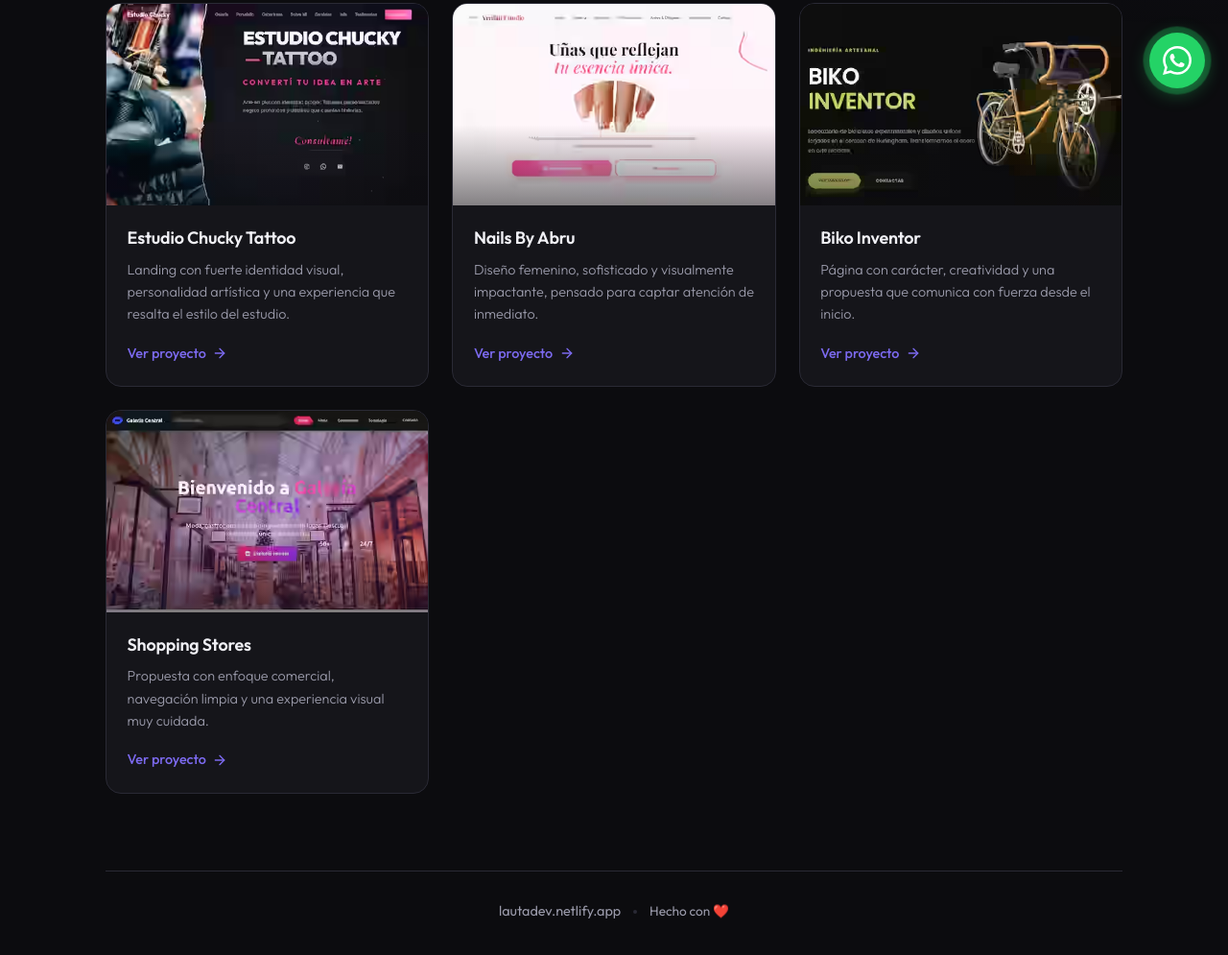
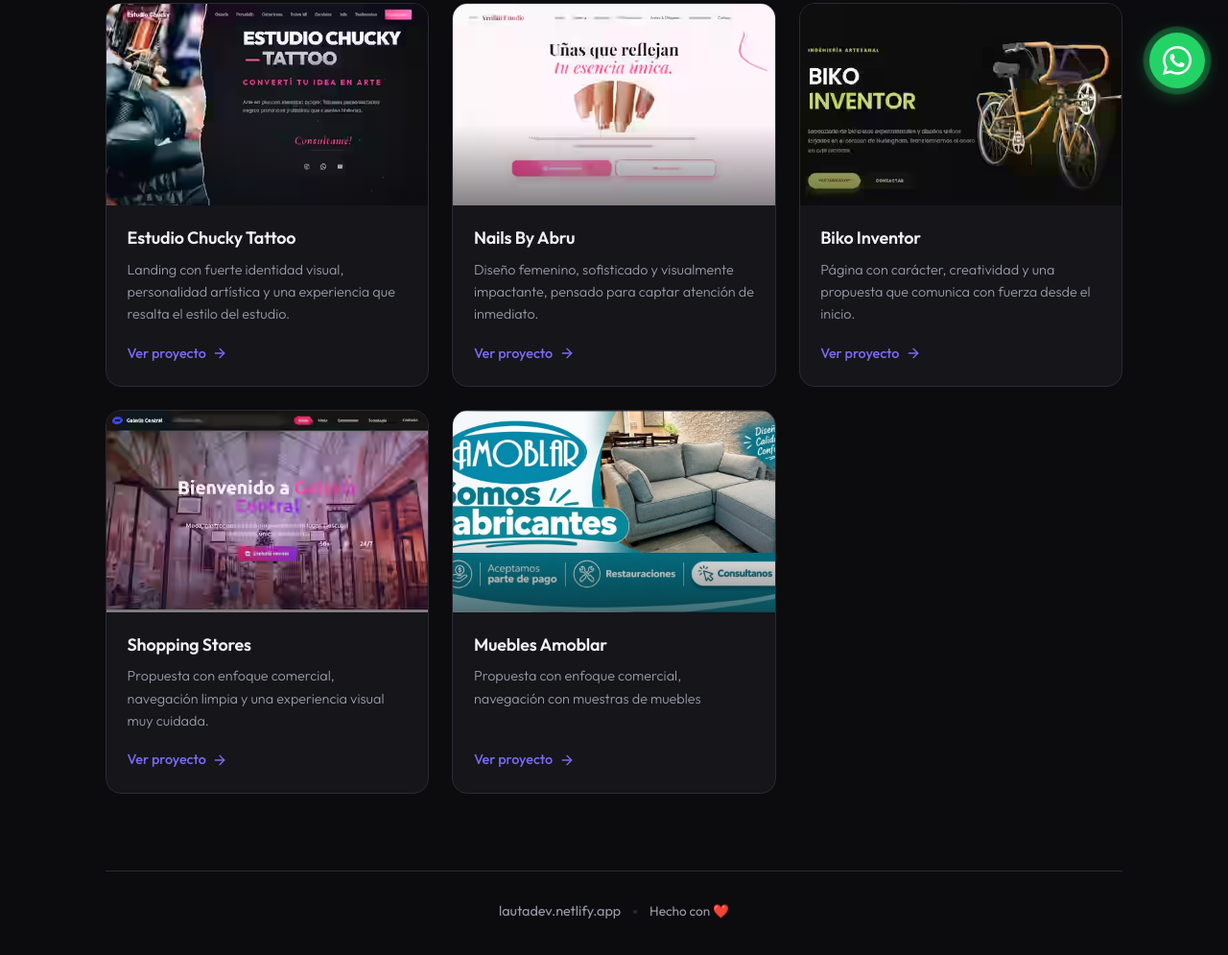
Before and after one commit to Lautarof25/WebsMuestra, a plain HTML site: page index.html in a window 1280 px wide. Shown: the part 684-1679 px from the top of the page at 96% size. Drawn offline with Linux system fonts and the light colour scheme.

Commit message:
update landings

```diff
--- a/index.html
+++ b/index.html
@@ -193,6 +193,25 @@
           </a>
         </div>
       </article>
+
+      <article class="card">
+        <div class="card-preview">
+          <img src="amoblar.jpg" alt="Vista previa de Muebles Amoblar" loading="lazy" width="600" height="380">
+        </div>
+        <div class="card-body">
+          <h2>Muebles Amoblar</h2>
+          <p>Propuesta con enfoque comercial, navegación con muestras de muebles</p>
+          <a href="https://amoblarargentina.netlify.app/" target="_blank" rel="noopener noreferrer"
+            class="card-link">
+            Ver proyecto
+            <svg viewBox="0 0 24 24" fill="none" stroke="currentColor" stroke-width="2" stroke-linecap="round"
+              stroke-linejoin="round">
+              <line x1="5" y1="12" x2="19" y2="12"></line>
+              <polyline points="12 5 19 12 12 19"></polyline>
+            </svg>
+          </a>
+        </div>
+      </article>
     </main>
 
     <footer>
```
Also changed, not shown: amoblar.jpg (added).
